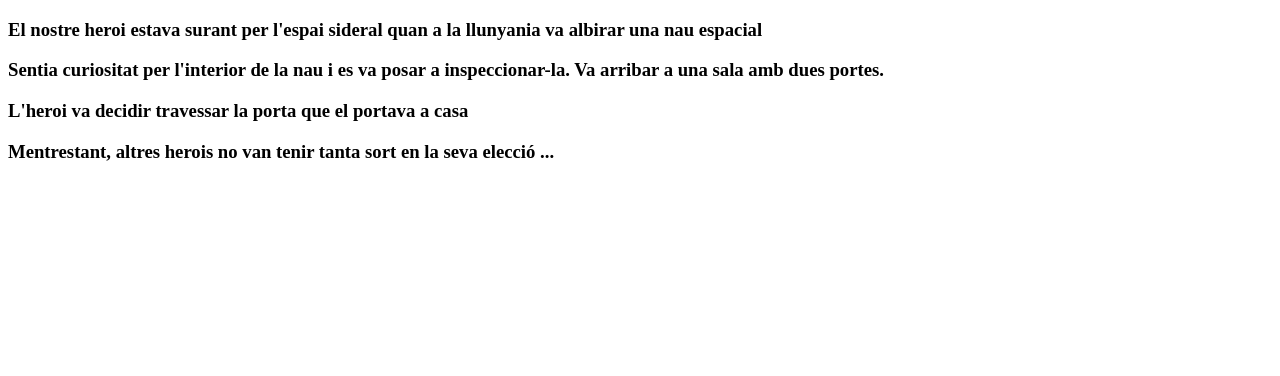
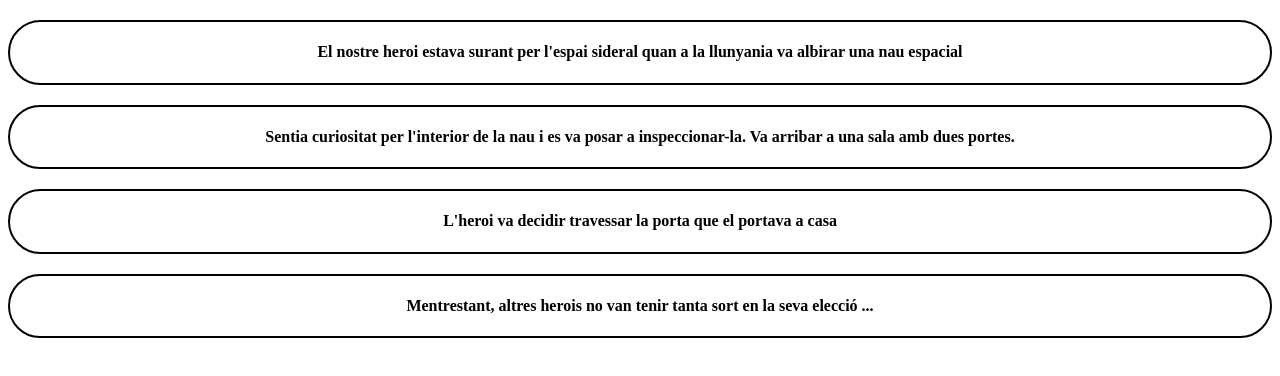
Before and after one commit to Xavi-BCN/SPRINT6, a React (Vite) app: page / in a window 1280 px wide. Shown: the top 376 px of the page. Built offline with nearby package versions, Linux system fonts and the light colour scheme.

Commit message:
Exercise 3 OK

```diff
--- a/package.json
+++ b/package.json
@@ -10,7 +10,8 @@
   },
   "dependencies": {
     "react": "^18.2.0",
-    "react-dom": "^18.2.0"
+    "react-dom": "^18.2.0",
+    "styled-components": "^5.3.6"
   },
   "devDependencies": {
     "@types/react": "^18.0.24",
--- a/src/components/escena/Escena.jsx
+++ b/src/components/escena/Escena.jsx
@@ -1,7 +1,10 @@
+import {StyltBorder} from './stylEscena';
 
 export const Escena = (props) => {
 
       return (
-            <h3>{props.showText}</h3>
+            <StyltBorder>
+            <h4>{props.showText}</h4>
+            </StyltBorder>
           );
 }
--- /dev/null
+++ b/src/components/escena/stylEscena.js
@@ -0,0 +1,9 @@
+import StylEscena from 'styled-components';
+
+export const StyltBorder = StylEscena.div`
+
+    margin-top: 20px;
+    text-align: center;
+    border: 2px solid black;
+    border-radius: 60px;
+`;
```
Also changed, not shown: src/components/escena/Escena.css (deleted), 1 other file (tests, documents, lock files or other folders).
